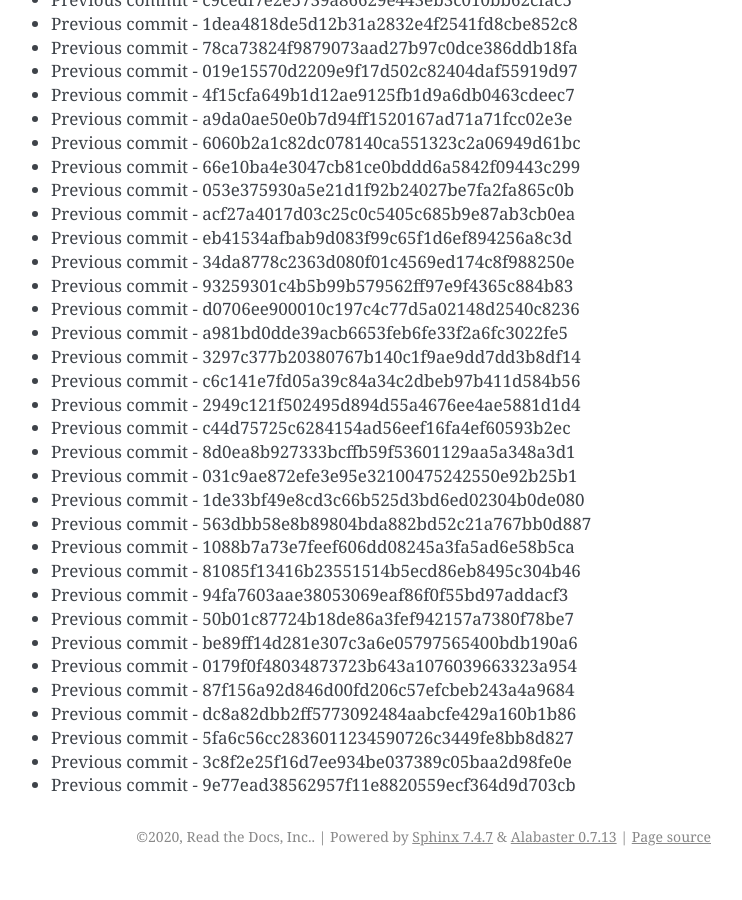
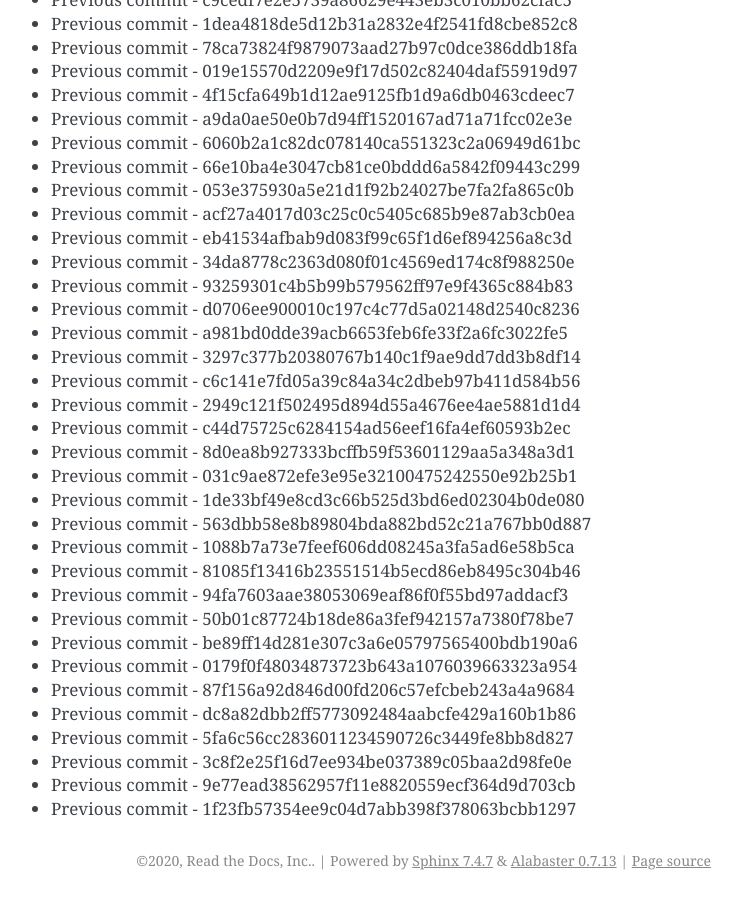
Before and after one commit to readthedocs/rtd-git-stresstest, a Sphinx documentation site: the page built from docs/updates.rst, in a window 1280 px wide and 900 px high, scrolled down 45465 px. Shown: the whole window, without its empty margins (399-1141 px from the left). Built offline with Sphinx 7.4.7, drawn with Linux system fonts in a browser that asks for light colours; before the commit the page ends 46341 px from its top, so only the background shows below that.

Commit message:
Generating commit from previous: 1f23fb57354ee9c04d7abb398f378063bcbb1297

```diff
--- a/docs/updates.rst
+++ b/docs/updates.rst
@@ -1942,3 +1942,4 @@ It can be tested for any performance characteristics.
 * Previous commit - 5fa6c56cc2836011234590726c3449fe8bb8d827
 * Previous commit - 3c8f2e25f16d7ee934be037389c05baa2d98fe0e
 * Previous commit - 9e77ead38562957f11e8820559ecf364d9d703cb
+* Previous commit - 1f23fb57354ee9c04d7abb398f378063bcbb1297
```
